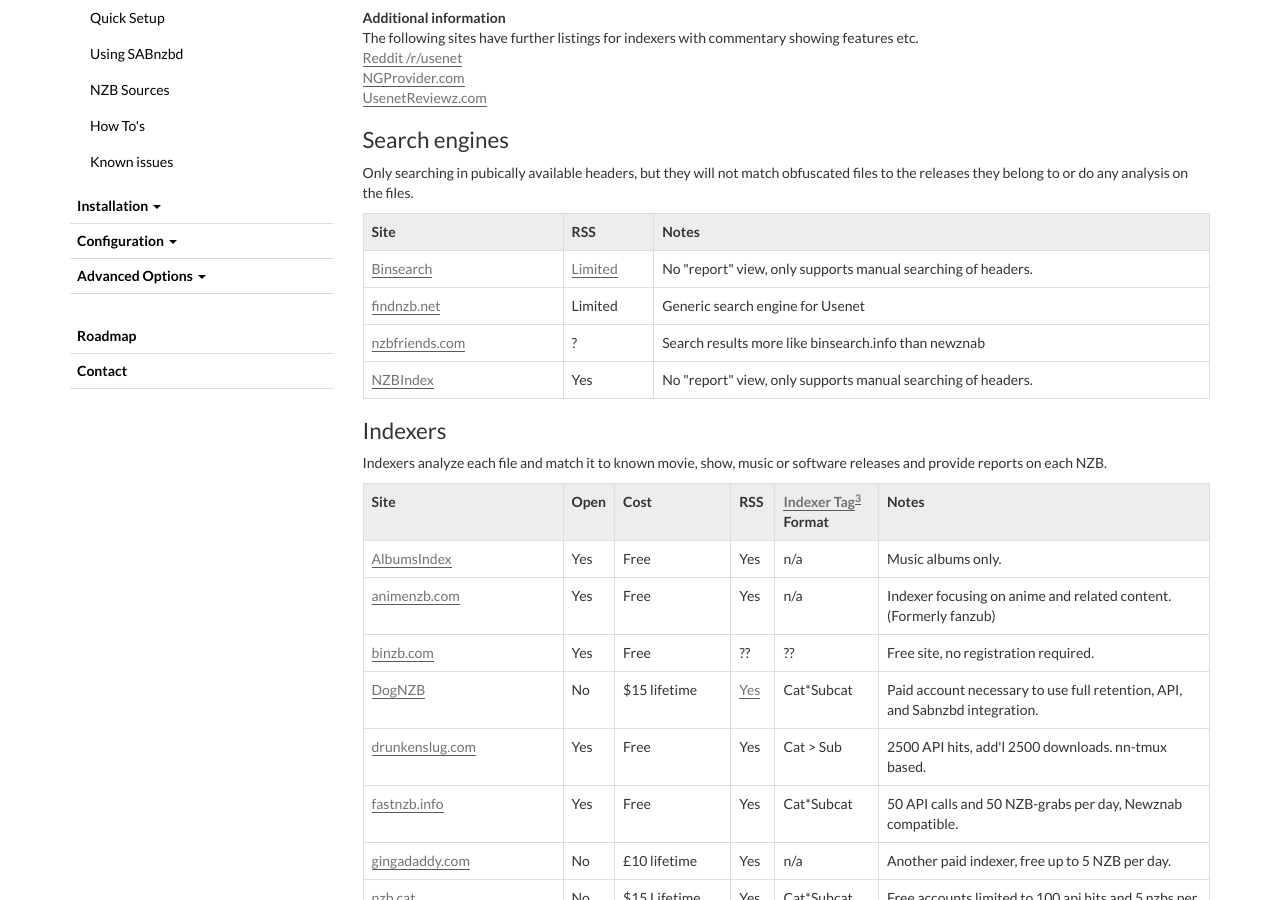
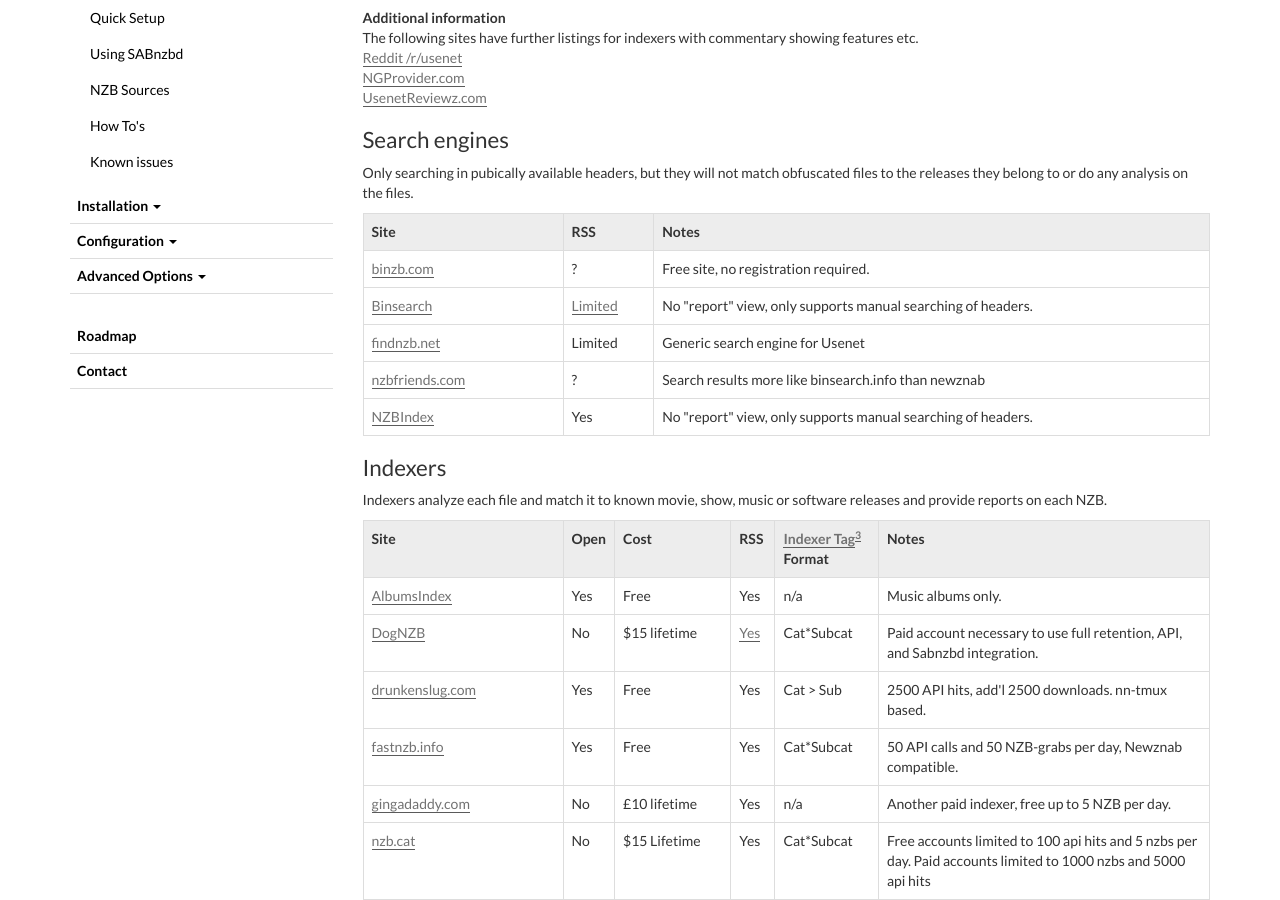
Before and after one commit to sabnzbd/sabnzbd.github.io, a Jekyll site: the page built from wiki/introduction/nzb-sources.html, in a window 1280 px wide and 900 px high, scrolled down 319 px. Built offline with Jekyll 4.4.1, drawn with Linux system fonts in a browser that asks for light colours.

Commit message:
Update NZB Sources

```diff
--- a/wiki/introduction/nzb-sources.html
+++ b/wiki/introduction/nzb-sources.html
@@ -26,6 +26,11 @@
             <th>Site</th>
             <th>RSS</th>
             <th>Notes</th>
+        </tr>
+        <tr>
+            <td><a href="http://binzb.com/" target="_blank">binzb.com</a></td>
+            <td>?</td>
+            <td>Free site, no registration required.</td>
         </tr>
         <tr>
             <td><a href="http://www.binsearch.info" target="_blank">Binsearch</a></td>
@@ -69,23 +74,6 @@
             <td>Yes</td>
             <td>n/a</td>
             <td>Music albums only.</td>
-        </tr>
-        <tr>
-            <td><a href="http://www.animenzb.com/" target="_blank">animenzb.com</a></td>
-            <td>Yes</td>
-            <td>Free</td>
-            <td>Yes</td>
-            <td>n/a</td>
-            <td>Indexer focusing on anime and related content. (Formerly fanzub)</td>
-        </tr>
-
-        <tr>
-            <td><a href="http://binzb.com/" target="_blank">binzb.com</a></td>
-            <td>Yes</td>
-            <td>Free</td>
-            <td>??</td>
-            <td>??</td>
-            <td>Free site, no registration required.</td>
         </tr>
         <tr>
             <td><a href="http://www.dognzb.cr" target="_blank">DogNZB</a></td>
```
